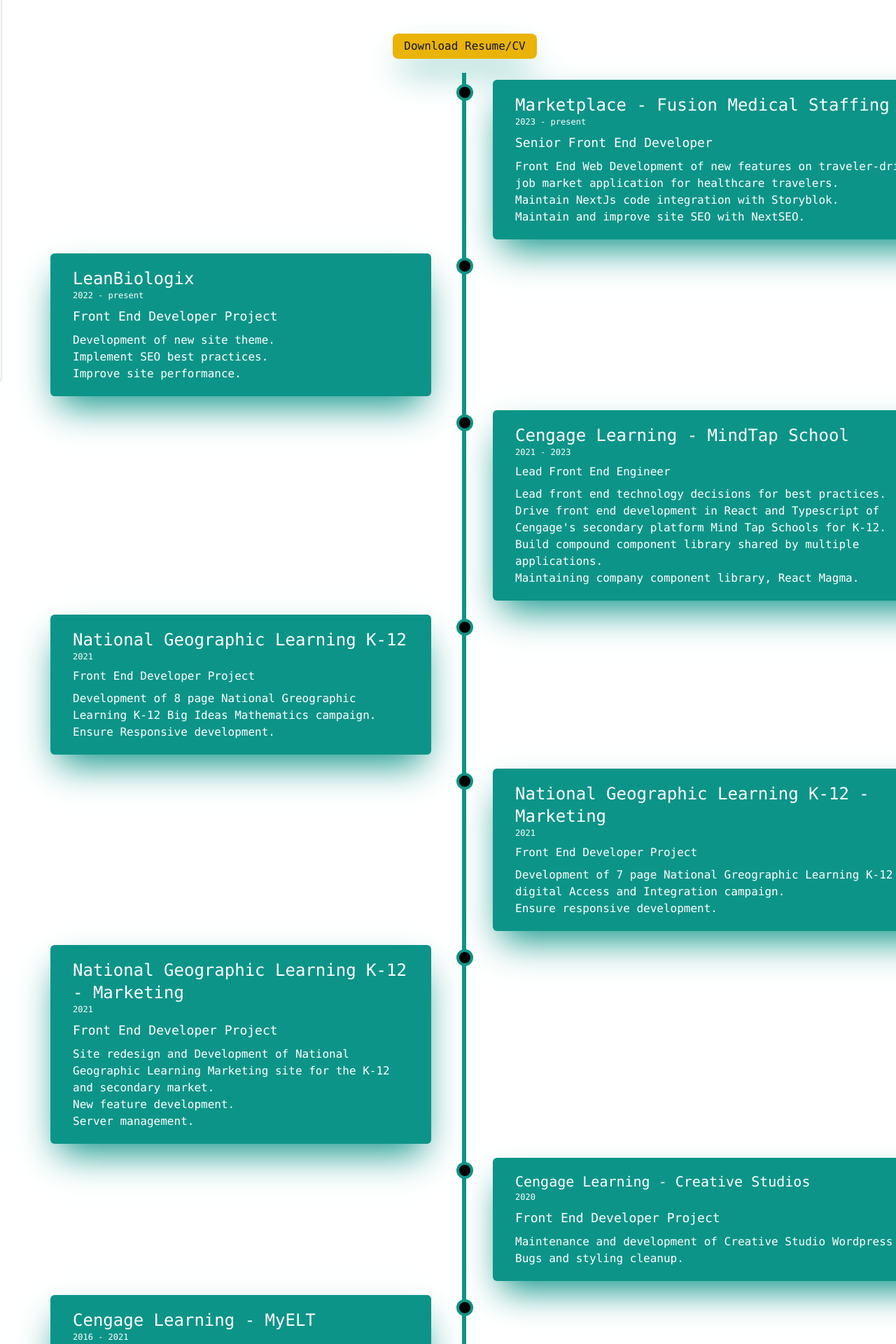
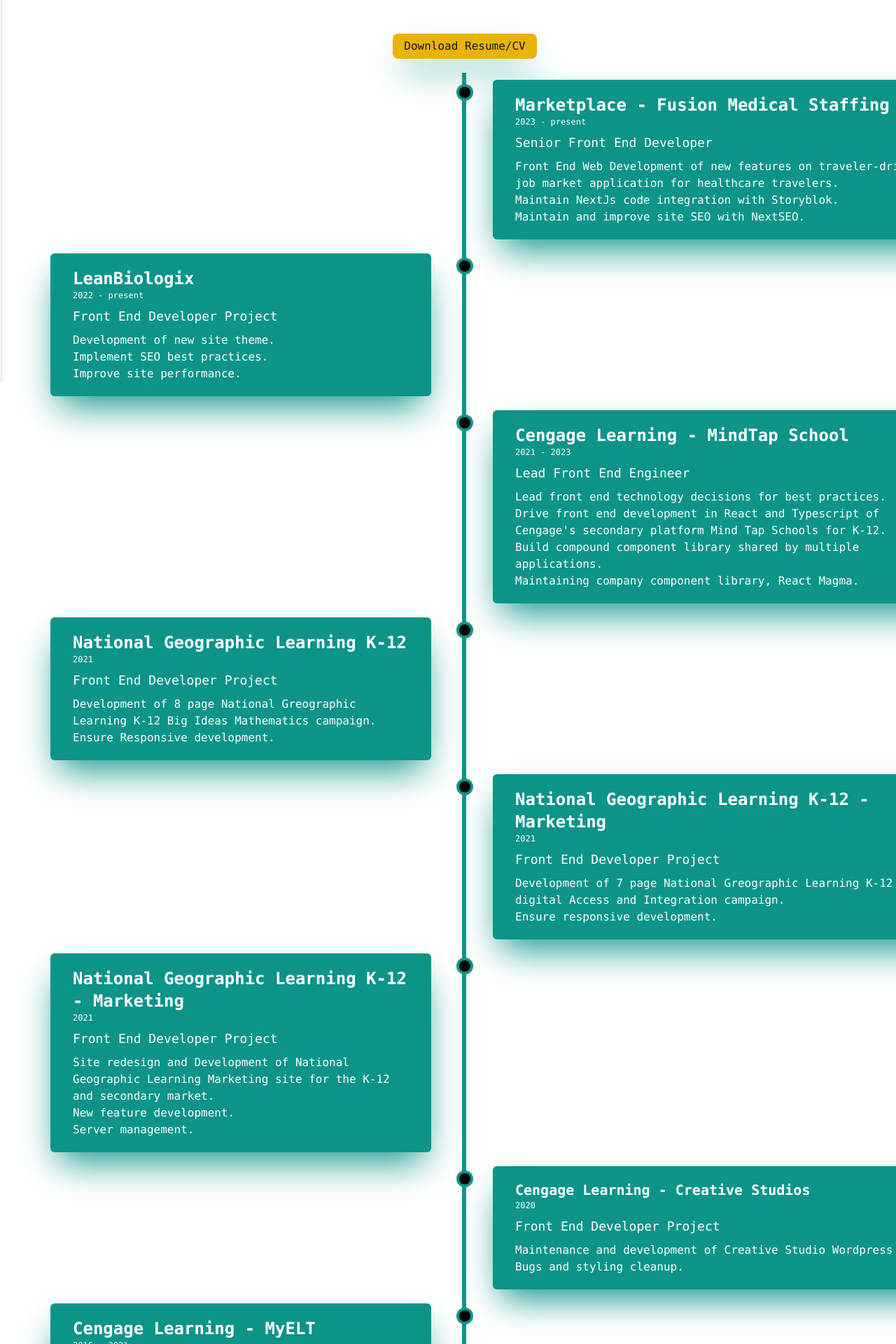
Before and after one commit to greenervigil/next-portfolio, a Next.js app: page /experience in a window 1280 px wide. Shown: the part 260-2180 px from the top of the page at 70% size. Built offline with nearby package versions, Linux system fonts and the light colour scheme.

Commit message:
adding semibold font styling to experience card title

```diff
--- a/components/timeline/timeline.tsx
+++ b/components/timeline/timeline.tsx
@@ -3,7 +3,7 @@ const Timeline = () => {
         <div className="font-mono relative my-0 mx-auto w-full after:content-[''] after:absolute after:w-1.5 after:bg-teal-600 after:top-0 after:bottom-0 sm:after:left-1/2 after:-ml-1 after:left-0">
             <div className="relative py-2.5 px-10 sm:w-3/5 sm:left-1/2 after:content-[''] after:absolute after:w-6 after:h-6 after:-right-4 after:bg-black after:rounded-full after:border-4 after:border-teal-600 after:top-4 after:z-10 after:-left-3">
                 <div className="shadow-2xl shadow-teal-600 relative py-5 px-8 rounded-md bg-teal-600">
-                    <h2 className="text-white text-2xl">Marketplace - Fusion Medical Staffing</h2>
+                    <h2 className="text-white text-2xl font-semibold">Marketplace - Fusion Medical Staffing</h2>
                     <h6 className="text-white text-xs">2023 - present</h6>
                     <h4 className="text-white text-lg my-2">Senior Front End Developer </h4>
                     <ul className="text-white text-base">
@@ -15,7 +15,7 @@ const Timeline = () => {
             </div>
             <div className="relative py-2.5 px-10 sm:w-2/4 sm:-left-2 after:content-[''] after:absolute after:w-6 after:h-6 max-sm:after:-left-3 sm:after:-right-5 after:bg-black after:rounded-full after:border-4 after:border-teal-600 after:top-4 after:z-10">
                 <div className="shadow-2xl shadow-teal-600 relative py-5 px-8 rounded-md bg-teal-600">
-                    <h2 className="text-white text-2xl">LeanBiologix</h2>
+                    <h2 className="text-white text-2xl font-semibold">LeanBiologix</h2>
                     <h6 className="text-white text-xs">2022 - present</h6>
                     <h4 className="text-white text-lg my-2">Front End Developer Project</h4>
                     <ul className="text-white">
@@ -27,9 +27,9 @@ const Timeline = () => {
             </div>
             <div className="relative py-2.5 px-10 sm:w-3/5 sm:left-1/2 after:content-[''] after:absolute after:w-6 after:h-6 after:-right-4 after:bg-black after:rounded-full after:border-4 after:border-teal-600 after:top-4 after:z-10 after:-left-3">
                 <div className="shadow-2xl shadow-teal-600 relative py-5 px-8 rounded-md bg-teal-600">
-                    <h2 className="text-white text-2xl">Cengage  Learning - MindTap School</h2>
+                    <h2 className="text-white text-2xl font-semibold">Cengage  Learning - MindTap School</h2>
                     <h6 className="text-white text-xs">2021 - 2023</h6>
-                    <h4 className="text-white text-ls my-2">Lead Front End Engineer</h4>
+                    <h4 className="text-white text-lg my-2">Lead Front End Engineer</h4>
                     <ul className="text-white">
                         <li>Lead front end technology decisions for best practices.</li>
                         <li>{`Drive front end development in React and Typescript of Cengage's secondary platform Mind Tap Schools for K-12.`}</li>
@@ -40,9 +40,9 @@ const Timeline = () => {
             </div>
             <div className="relative py-2.5 px-10 sm:w-2/4 sm:-left-2 after:content-[''] after:absolute after:w-6 after:h-6 max-sm:after:-left-3 sm:after:-right-5 after:bg-black after:rounded-full after:border-4 after:border-teal-600 after:top-4 after:z-10">
                 <div className="shadow-2xl shadow-teal-600 relative py-5 px-8 rounded-md bg-teal-600">
-                    <h2 className="text-white text-2xl">National Geographic Learning K-12</h2>
+                    <h2 className="text-white text-2xl font-semibold">National Geographic Learning K-12</h2>
                     <h6 className="text-white text-xs">2021</h6>
-                    <h4 className="text-white text-ls my-2">Front End Developer Project</h4>
+                    <h4 className="text-white text-lg my-2">Front End Developer Project</h4>
                     <ul className="text-white">
                         <li>Development of 8 page National Greographic Learning K-12 Big Ideas Mathematics campaign.</li>
                         <li>Ensure Responsive development.</li>
@@ -51,9 +51,9 @@ const Timeline = () => {
             </div>
             <div className="relative py-2.5 px-10 sm:w-3/5 sm:left-1/2 after:content-[''] after:absolute after:w-6 after:h-6 after:-right-4 after:bg-black after:rounded-full after:border-4 after:border-teal-600 after:top-4 after:z-10 after:-left-3">
                 <div className="shadow-2xl shadow-teal-600 relative py-5 px-8 rounded-md bg-teal-600">
-                    <h2 className="text-white text-2xl">National Geographic Learning K-12 - Marketing</h2>
+                    <h2 className="text-white text-2xl font-semibold">National Geographic Learning K-12 - Marketing</h2>
                     <h6 className="text-white text-xs">2021</h6>
-                    <h4 className="text-white text-ls my-2">Front End Developer Project</h4>
+                    <h4 className="text-white text-lg my-2">Front End Developer Project</h4>
                     <ul className="text-white">
                         <li>Development of 7 page National Greographic Learning K-12 digital Access and Integration campaign.</li>
                         <li>Ensure responsive development.</li>
@@ -62,7 +62,7 @@ const Timeline = () => {
             </div>
             <div className="relative py-2.5 px-10 sm:w-2/4 sm:-left-2 after:content-[''] after:absolute after:w-6 after:h-6 max-sm:after:-left-3 sm:after:-right-5 after:bg-black after:rounded-full after:border-4 after:border-teal-600 after:top-4 after:z-10">
                 <div className="shadow-2xl shadow-teal-600 relative py-5 px-8 rounded-md bg-teal-600">
-                    <h2 className="text-white text-2xl">National Geographic Learning K-12 - Marketing</h2>
+                    <h2 className="text-white text-2xl font-semibold">National Geographic Learning K-12 - Marketing</h2>
                     <h6 className="text-white text-xs">2021</h6>
                     <h4 className="text-white text-lg my-2">Front End Developer Project</h4>
                     <ul className="text-white">
@@ -75,7 +75,7 @@ const Timeline = () => {
             </div>
             <div className="relative py-2.5 px-10 sm:w-3/5 sm:left-1/2 after:content-[''] after:absolute after:w-6 after:h-6 after:-right-4 after:bg-black after:rounded-full after:border-4 after:border-teal-600 after:top-4 after:z-10 after:-left-3">
                 <div className="shadow-2xl shadow-teal-600 relative py-5 px-8 rounded-md bg-teal-600">
-                    <h2 className="text-white text-xl">Cengage Learning - Creative Studios</h2>
+                    <h2 className="text-white text-xl font-semibold">Cengage Learning - Creative Studios</h2>
                     <h6 className="text-white text-xs">2020</h6>
                     <h4 className="text-white text-lg my-2">Front End Developer Project</h4>
                     <ul className="text-white">
@@ -86,7 +86,7 @@ const Timeline = () => {
             </div>
             <div className="relative py-2.5 px-10 sm:w-2/4 sm:-left-2 after:content-[''] after:absolute after:w-6 after:h-6 max-sm:after:-left-3 sm:after:-right-5 after:bg-black after:rounded-full after:border-4 after:border-teal-600 after:top-4 after:z-10">
                 <div className="shadow-2xl shadow-teal-600 relative py-5 px-8 rounded-md bg-teal-600">
-                    <h2 className="text-white text-2xl">Cengage Learning - <a href="https://myelt.heinle.com/ilrn/authentication/signIn.do?inst=MYELT">MyELT</a></h2>
+                    <h2 className="text-white text-2xl font-semibold">Cengage Learning - <a href="https://myelt.heinle.com/ilrn/authentication/signIn.do?inst=MYELT">MyELT</a></h2>
                     <h6 className="text-white text-xs">2016 - 2021</h6>
                     <h4 className="text-white text-lg my-2">Senior Software Engineer</h4>
                     <ul className="text-white">
```
